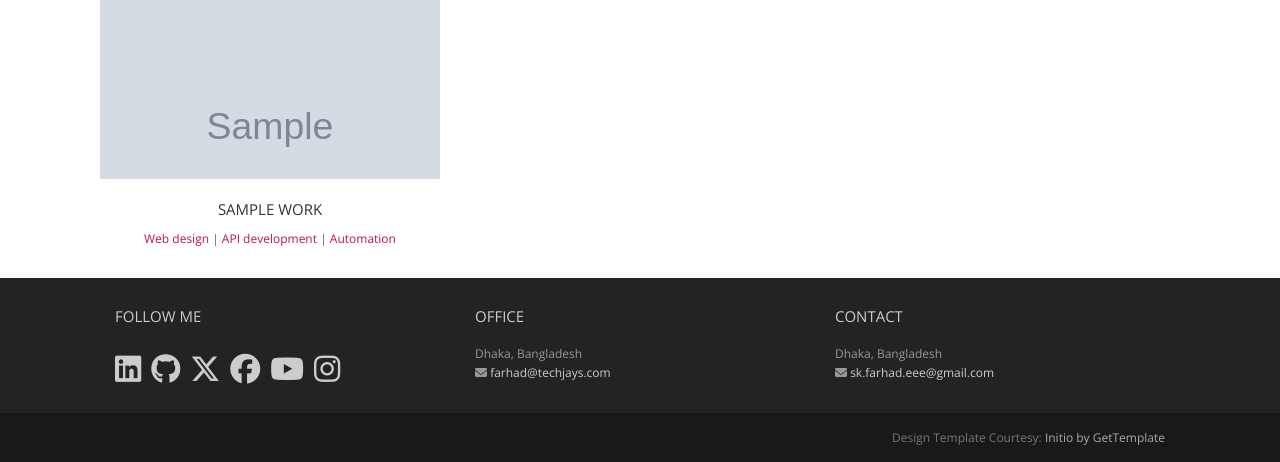
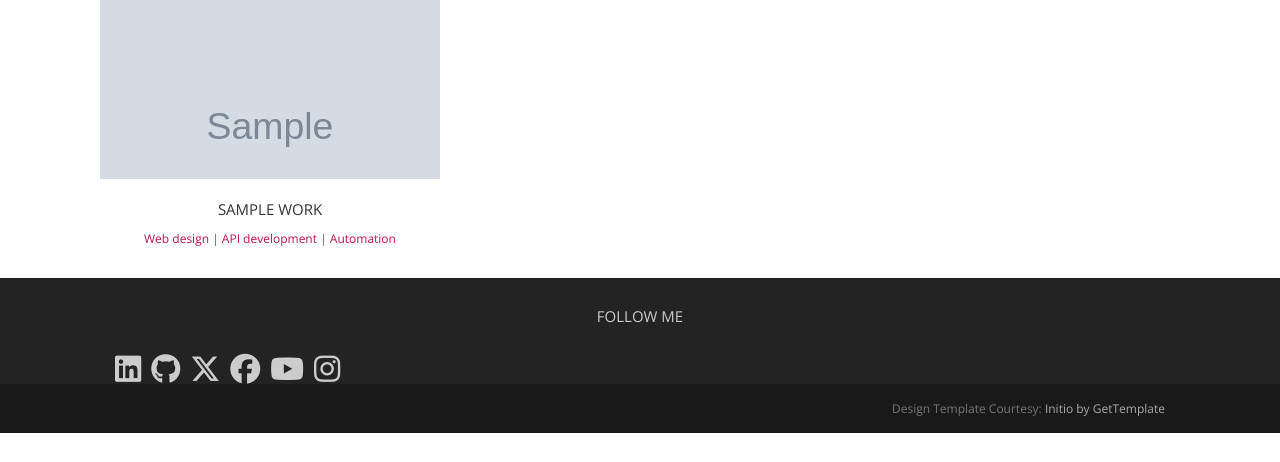
Before and after one commit to skfarhad/treehouse, a Django app: template apps/website/templates/website/home.html in a window 1280 px wide. Shown: the part 1225-1687 px from the top of the page. After the commit the page ends 1658 px from the top, so only its background shows below. Run offline with Django 3.2, Linux system fonts and the light colour scheme; the template is opened without the code that fills it: most values are stand-ins (such as "Sample title", 1, 10 or a date in 2020); grey boxes marked "Sample" are stand-in pictures; some libraries are stand-ins or nearby versions; some web fonts are replaced.

Commit message:
Footer: keep only the "Follow me" social links
Remove the Office and Contact widgets (business + personal email) from the
footer per request; keep only the social icons, now full-width and centered.

Co-Authored-By: Claude Opus 4.8 (1M context) <noreply@anthropic.com>

```diff
--- a/apps/website/templates/website/base.html
+++ b/apps/website/templates/website/base.html
@@ -150,9 +150,9 @@
             <div class="row">
 
                 <!-- Follow Me Section -->
-                <div class="col-12 col-md-4 mb-4 widget">
+                <div class="col-xs-12 widget text-center">
                     <h3 class="widget-title">Follow me</h3>
-                    <div class="widget-body text-center text-md-start">
+                    <div class="widget-body">
                         <p class="follow-me-icons mb-3">
                             <a href="https://www.linkedin.com/in/skfarhad"><i class="fa-brands fa-linkedin me-2"></i></a>
                             <a href="https://github.com/skfarhad"><i class="fa-brands fa-github me-2"></i></a>
@@ -160,30 +160,6 @@
                             <a href="https://www.facebook.com/iskfarhad"><i class="fa-brands fa-facebook me-2"></i></a>
                             <a href="https://www.youtube.com/@iskfarhad"><i class="fa-brands fa-youtube me-2"></i></a>
                             <a href="https://www.instagram.com/_skfarhad"><i class="fa-brands fa-instagram me-2"></i></a>
-                        </p>
-                    </div>
-                </div>
-
-                <!-- Office Section -->
-                <div class="col-12 col-md-4 mb-4 widget">
-                    <h3 class="widget-title">Office</h3>
-                    <div class="widget-body">
-                        <p>
-                            Dhaka, Bangladesh<br>
-                            <i class="fa-solid fa-envelope"></i>
-                            <a href="mailto:farhad@techjays.com">farhad@techjays.com</a>
-                        </p>
-                    </div>
-                </div>
-
-                <!-- Contact Section -->
-                <div class="col-12 col-md-4 mb-4 widget">
-                    <h3 class="widget-title">Contact</h3>
-                    <div class="widget-body">
-                        <p>
-                            Dhaka, Bangladesh<br>
-                            <i class="fa-solid fa-envelope"></i>
-                            <a href="mailto:sk.farhad.eee@gmail.com">sk.farhad.eee@gmail.com</a>
                         </p>
                     </div>
                 </div>
```
